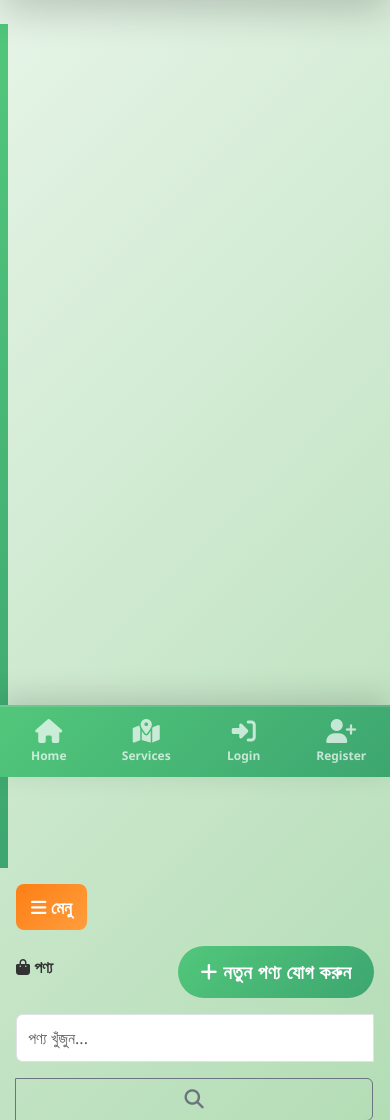
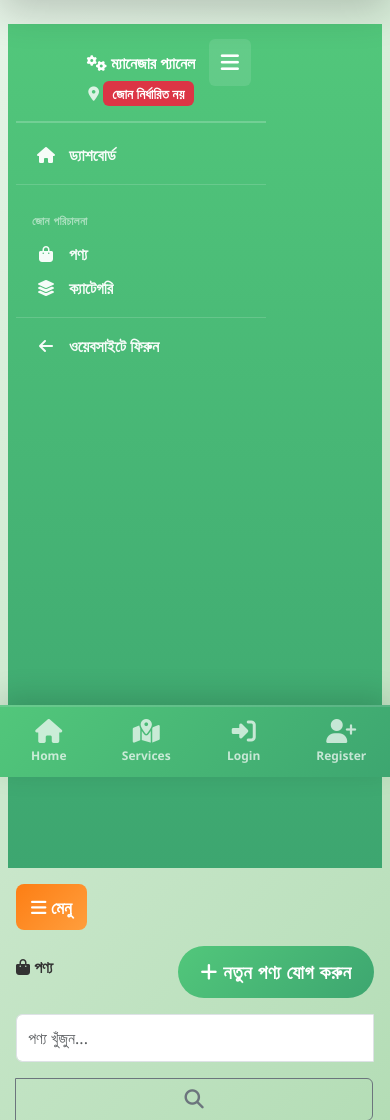
Before and after one commit to fahadhossenbappy123-crypto/DelevaryZone, a Django app: template shop/templates/shop/manager/products.html in a window 390 px wide. Shown: the part 67-1187 px from the top of the page. Run offline with Django 5.2, Linux system fonts and the light colour scheme; the template is opened without the code that fills it, so the values that code supplies are empty.

Commit message:
Clean up manager sidebar - remove inline styles, improve responsive design and close button styling

```diff
--- a/shop/templates/shop/manager/sidebar.html
+++ b/shop/templates/shop/manager/sidebar.html
@@ -13,71 +13,131 @@
         border-bottom: 2px solid rgba(255, 255, 255, 0.2);
         margin-bottom: 20px;
         text-align: center;
+        position: relative;
     }
 
     .manager-sidebar h5 {
-        font-weight: bold;
+        font-weight: 700;
         margin: 0;
+        font-size: 1.3rem;
+    }
+
+    .manager-sidebar .zone-info {
+        color: rgba(255, 255, 255, 0.8);
+        margin-top: 8px;
+        font-size: 0.95rem;
     }
 
     .manager-sidebar .nav-link {
-        color: rgba(255, 255, 255, 0.85);
-        padding: 12px 20px;
+        color: rgba(255, 255, 255, 0.9);
+        padding: 14px 18px;
         border-left: 3px solid transparent;
         transition: all 0.3s ease;
         text-decoration: none;
         display: flex;
         align-items: center;
-        gap: 10px;
-        font-size: 1.2rem;
+        gap: 12px;
+        font-size: 1.1rem;
     }
 
     .manager-sidebar .nav-link:hover {
-        background: rgba(255, 255, 255, 0.1);
+        background: rgba(255, 255, 255, 0.15);
         color: white;
-        border-left-color: rgba(255, 255, 255, 0.5);
+        border-left-color: white;
+        padding-left: 20px;
     }
 
     .manager-sidebar .nav-link.active {
         background: rgba(255, 255, 255, 0.2);
         color: white;
         border-left-color: white;
-        font-weight: bold;
+        font-weight: 600;
     }
 
     .manager-sidebar .nav-link i {
-        width: 20px;
+        width: 24px;
         text-align: center;
+        font-size: 1.15rem;
     }
 
-    .manager-sidebar .divider {
-        height: 1px;
-        background: rgba(255, 255, 255, 0.2);
-        margin: 15px 0;
+    .sidebar-section-title {
+        padding: 10px 18px;
+        font-size: 0.75rem;
+        font-weight: 700;
+        color: rgba(255, 255, 255, 0.55);
+        text-transform: uppercase;
+        letter-spacing: 0.5px;
+        margin-top: 8px;
     }
 
-    /* Mobile close button for sidebar */
+    .sidebar-divider {
+        height: 1px;
+        background: rgba(255, 255, 255, 0.15);
+        margin: 12px 0;
+    }
+
+    /* Mobile close button */
     .manager-sidebar-close {
         display: none;
-        background: none;
+        background: rgba(255, 255, 255, 0.1);
         border: none;
         color: white;
-        font-size: 1.5rem;
+        font-size: 1.3rem;
         cursor: pointer;
-        padding: 10px;
+        padding: 8px 12px;
+        border-radius: 6px;
         position: absolute;
-        top: 10px;
-        right: 10px;
+        top: 15px;
+        right: 15px;
         z-index: 1001;
+        transition: all 0.3s ease;
     }
 
+    .manager-sidebar-close:hover {
+        background: rgba(255, 255, 255, 0.2);
+        transform: rotate(90deg);
+    }
+
+    /* Mobile responsiveness */
     @media (max-width: 991px) {
+        .manager-sidebar {
+            padding: 15px 0;
+        }
+
         .manager-sidebar-close {
             display: block;
         }
 
-        .manager-sidebar {
-            position: relative;
+        .manager-sidebar .sidebar-header {
+            padding: 15px;
+            margin-bottom: 15px;
+        }
+
+        .manager-sidebar h5 {
+            font-size: 1.25rem;
+        }
+
+        .manager-sidebar .zone-info {
+            font-size: 0.9rem;
+        }
+
+        .manager-sidebar .nav-link {
+            padding: 12px 16px;
+            font-size: 1rem;
+        }
+
+        .manager-sidebar .nav-link:hover {
+            padding-left: 18px;
+        }
+
+        .manager-sidebar .nav-link i {
+            font-size: 1rem;
+            width: 22px;
+        }
+
+        .sidebar-section-title {
+            padding: 8px 16px;
+            font-size: 0.7rem;
         }
     }
 </style>
@@ -88,44 +148,52 @@
         <i class="fas fa-bars"></i>
     </button>
 
+    <!-- Sidebar Header -->
     <div class="sidebar-header">
         <h5><i class="fas fa-cogs"></i> ম্যানেজার প্যানেল</h5>
-        <small style="color: rgba(255, 255, 255, 0.7); margin-top: 5px;">
-            জোন:
+        <div class="zone-info">
+            <i class="fas fa-map-marker-alt"></i>
             {% if manager.zone_assigned %}
                 {{ manager.zone_assigned.name }}
             {% else %}
                 <span class="badge bg-danger">জোন নির্ধারিত নয়</span>
             {% endif %}
-        </small>
+        </div>
     </div>
 
+    <!-- Navigation Menu -->
     <nav class="nav flex-column">
         <!-- Dashboard -->
         <a href="{% url 'manager_dashboard' %}" class="nav-link {% if request.resolver_match.url_name == 'manager_dashboard' %}active{% endif %}">
-            <i class="fas fa-home"></i> ড্যাশবোর্ড
+            <i class="fas fa-home"></i>
+            <span>ড্যাশবোর্ড</span>
         </a>
 
-        <div class="divider"></div>
+        <!-- Divider -->
+        <div class="sidebar-divider"></div>
 
-        <!-- Management Section -->
-        <div style="padding: 0 20px; font-size: 0.85rem; font-weight: bold; color: rgba(255, 255, 255, 0.6); text-transform: uppercase;">জোন পরিচালনা</div>
+        <!-- Section Title -->
+        <div class="sidebar-section-title">জোন পরিচালনা</div>
 
         <!-- Products -->
         <a href="{% url 'manager_products' %}" class="nav-link {% if 'manager_product' in request.resolver_match.url_name %}active{% endif %}">
-            <i class="fas fa-shopping-bag"></i> পণ্য
+            <i class="fas fa-shopping-bag"></i>
+            <span>পণ্য</span>
         </a>
 
         <!-- Categories -->
         <a href="{% url 'manager_categories' %}" class="nav-link {% if 'manager_categor' in request.resolver_match.url_name %}active{% endif %}">
-            <i class="fas fa-layer-group"></i> ক্যাটেগরি
+            <i class="fas fa-layer-group"></i>
+            <span>ক্যাটেগরি</span>
         </a>
 
-        <div class="divider"></div>
+        <!-- Divider -->
+        <div class="sidebar-divider"></div>
 
-        <!-- Home Link -->
+        <!-- Back to Home -->
         <a href="{% url 'home' %}" class="nav-link">
-            <i class="fas fa-arrow-left"></i> ওয়েবসাইটে ফিরুন
+            <i class="fas fa-arrow-left"></i>
+            <span>ওয়েবসাইটে ফিরুন</span>
         </a>
     </nav>
 </div>
```
